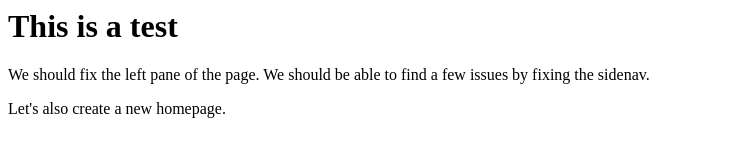
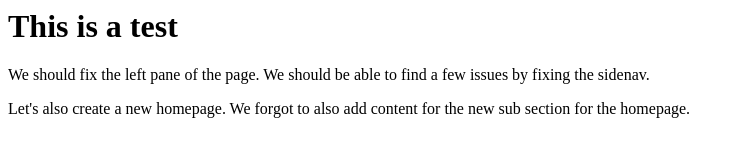
Before and after one commit to salvadorsalgado1/test-space-github, a plain HTML site: page index.html in a window 1280 px wide. Shown: the whole page, without its empty margins (0-741 px from the left). Drawn offline with Linux system fonts and the light colour scheme.

Commit message:
update paragraph, subsection

```diff
--- a/index.html
+++ b/index.html
@@ -8,6 +8,6 @@
 <body>
     <h1>This is a test</h1>
     <p>We should fix the left pane of the page. We should be able to find a few issues by fixing the sidenav.</p>
-    <p>Let's also create a new homepage.</p>
+    <p>Let's also create a new homepage. We forgot to also add content for the new sub section for the homepage.</p>
 </body>
 </html>
```
